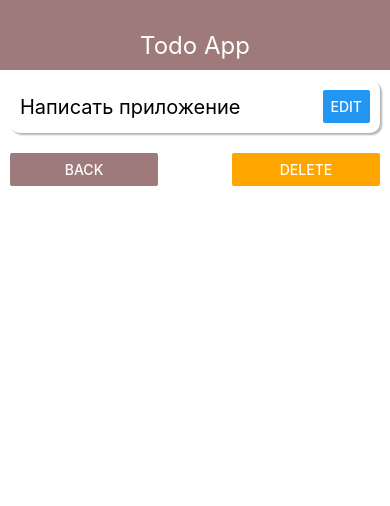
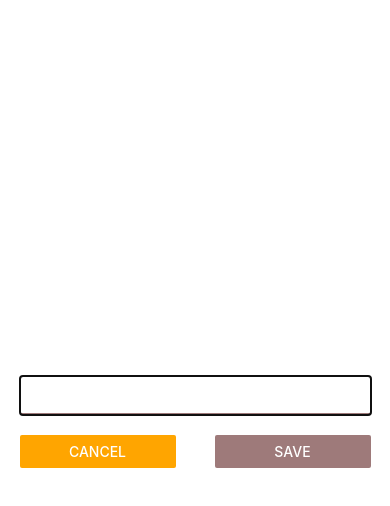
Before and after one commit to SDen4/react_native_demo_1, a React Native app: screen / in a window 390 px wide. Both pictures are taken after a click on the button "EDIT". Shown: the top 506 px of the page. Built offline with nearby package versions, Linux system fonts and the light colour scheme.

Commit message:
edit modal window

```diff
--- a/App.js
+++ b/App.js
@@ -36,7 +36,7 @@
                     text: 'Delete',
                     style: 'destructive',
                     onPress: () => {
-                        setTodoId(null);
+                        setTodoId(null); // return to main screen after deletion & to prevent the error of title
                         setTodos((prev) => prev.filter((item) => item.id !== id));
                     }
                 },
--- /dev/null
+++ b/src/components/EditModal.js
@@ -0,0 +1,49 @@
+import React from 'react';
+import { View, StyleSheet, TextInput, Button, Modal } from 'react-native';
+import { THEME } from '../theme';
+
+export const EditModal = ({ visible, onCancel }) => {
+    return (
+        <Modal visible={visible} animationType='slide'>
+            <View style={styles.wrapper}>
+                <TextInput
+                    style={styles.input}
+                    autoCapitalize='none'
+                    autoCorrect={false}
+                    maxLength={64}
+                />
+                <View style={styles.buttons}>
+                    <View style={styles.buttons__wrapper}>
+                        <Button title='Cancel' onPress={onCancel} color={THEME.DANGER_COLOR} />
+                    </View>
+                    <View style={styles.buttons__wrapper}>
+                        <Button title='Save' color={THEME.MAIN_COLOR} />
+                    </View>
+                </View>
+            </View>
+        </Modal>
+    );
+};
+
+const styles = StyleSheet.create({
+    wrapper: {
+        flex: 1,
+        justifyContent: 'center',
+        alignItems: 'center',
+    },
+    input: {
+        padding: 10,
+        borderBottomColor: THEME.MAIN_COLOR,
+        borderBottomWidth: 2,
+        width: '90%',
+    },
+    buttons: {
+        width: '100%',
+        marginTop: 20,
+        flexDirection: 'row',
+        justifyContent: 'space-around',
+    },
+    buttons__wrapper: {
+        width: '40%',
+    },
+});
--- a/src/screens/TodoScreen.js
+++ b/src/screens/TodoScreen.js
@@ -1,14 +1,17 @@
-import React from 'react';
+import React, { useState } from 'react';
 import { StyleSheet, View, Text, Button } from 'react-native';
 import { THEME } from '../theme';
-import { AppCard } from '../ui/AppCard';
+import { AppCard } from '../components/ui/AppCard';
+import { EditModal } from '../components/EditModal';
 
 export const TodoScreen = ({ goBack, todo, onRemove }) => {
+    const [modal, setModal] = useState(false);
     return (
         <View>
+            <EditModal visible={modal} onCancel={() => setModal(false)} />
             <AppCard style={styles.fromParent}>
                 <Text style={styles.title}>{todo.title}</Text>
-                <Button title='Edit'/>
+                <Button title="Edit" onPress={() => setModal(true)} />
             </AppCard>
             <View style={styles.buttons}>
                 <View style={styles.button}>
@@ -35,9 +38,9 @@
         justifyContent: 'space-between',
     },
     title: {
-        fontSize: 20
+        fontSize: 20,
     },
     fromParent: {
         marginBottom: 20,
-    }
+    },
 });
```
Also changed, not shown: src/components/ui/AppCard.js (renamed from src/ui/AppCard.js).
